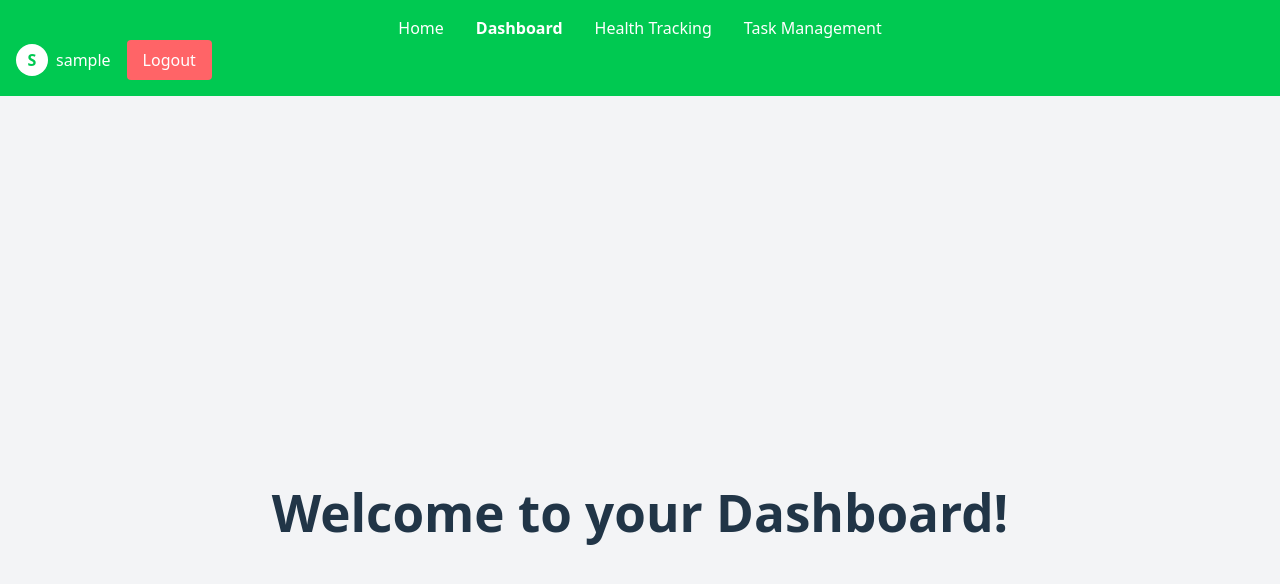
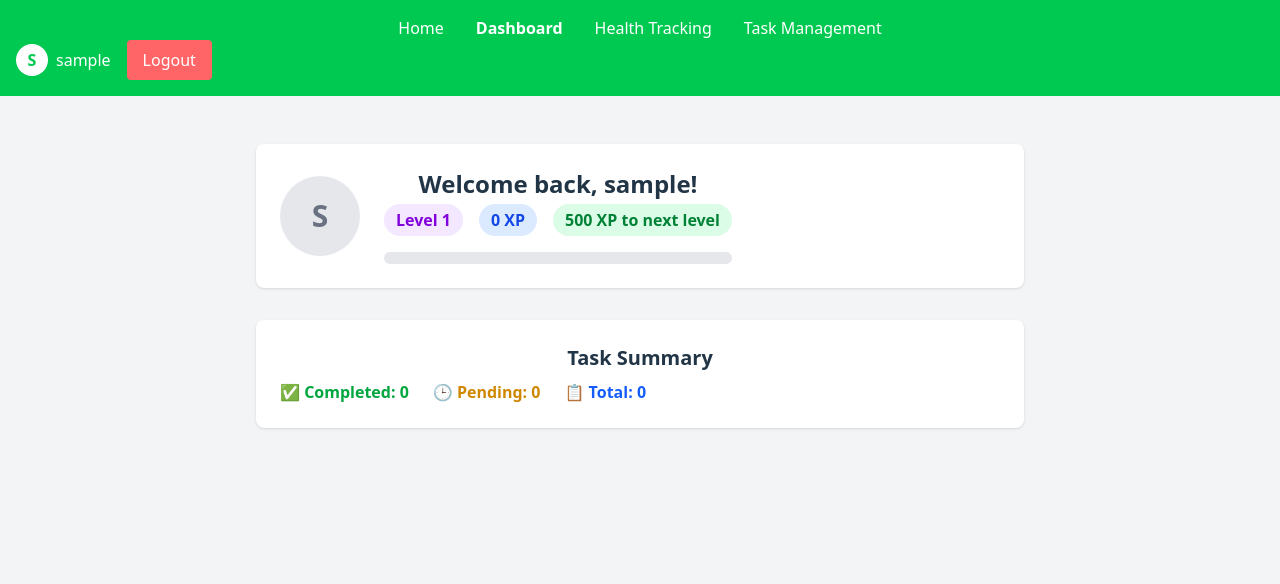
Before and after one commit to harshil05133/LevelUp-Life, a React (Vite) app in the folder levelup-life-frontend/: page /dashboard in a window 1280 px wide. Shown: the top 584 px of the page. Built offline with nearby package versions, Linux system fonts and the light colour scheme; no server answers; sample sign-in values are in the browser's storage.

Commit message:
Added some dashboard widgets to the dashboard page - a user profile component and a task summary component.

```diff
--- a/levelup-life-frontend/src/components/Dashboard.jsx
+++ b/levelup-life-frontend/src/components/Dashboard.jsx
@@ -1,9 +1,15 @@
 import React from 'react';
+import UserProfile from './UserProfile';
+import TaskSummary from './TaskSummary';
 
 const Dashboard = () => {
   return (
-    <div className="min-h-screen flex items-center justify-center bg-gray-100">
-      <h1 className="text-3xl font-bold">Welcome to your Dashboard!</h1>
+    <div className="min-h-screen bg-gray-100 p-8">
+      <div className="max-w-3xl mx-auto">
+        <UserProfile />
+        <TaskSummary />
+        {/*other dashboard widgets go here*/}
+      </div>
     </div>
   );
 };
--- /dev/null
+++ b/levelup-life-frontend/src/components/TaskSummary.jsx
@@ -0,0 +1,34 @@
+import React, { useEffect, useState } from 'react';
+import { getTasks } from '../api/tasks';
+
+const TaskSummary = () => {
+  const [total, setTotal] = useState(0);
+  const [completed, setCompleted] = useState(0);
+
+  useEffect(() => {
+    const fetchTasks = async () => {
+      try {
+        const data = await getTasks();
+        setTotal(data.length);
+        setCompleted(data.filter(t => t.completed).length);
+      } catch (err) {
+        console.error(err);
+      }
+    };
+
+    fetchTasks();
+  }, []);
+
+  return (
+    <div className="bg-white rounded-lg shadow p-6 mb-6">
+      <h3 className="text-xl font-bold mb-2">Task Summary</h3>
+      <div className="flex items-center space-x-6">
+        <div className="text-green-600 font-bold">✅ Completed: {completed}</div>
+        <div className="text-yellow-600 font-bold">🕒 Pending: {total - completed}</div>
+        <div className="text-blue-600 font-bold">📋 Total: {total}</div>
+      </div>
+    </div>
+  );
+};
+
+export default TaskSummary;
--- /dev/null
+++ b/levelup-life-frontend/src/components/UserProfile.jsx
@@ -0,0 +1,61 @@
+import React, {useEffect, useState} from 'react';
+import {getUserStats} from '../api/user'; // Adjust the import based on your file structure
+
+
+const UserProfile = () => {
+  const [userStats, setUserStats] = useState({ totalXP: 0, level: 1, xpToNextLevel: 500});
+  const [user, setUser] = useState({ username: ''});
+
+  useEffect(() => {
+    // Get user info from localStorage
+    const userData = localStorage.getItem('user');
+    if (userData){
+      setUser(JSON.parse(userData));
+    }
+
+    //Fetch xp/level stats from backend
+    const fetchStats = async () => {
+      try{
+        const stats = await getUserStats();
+        setUserStats(stats);
+      }
+      catch (err){
+        console.error(err);
+      }
+    };
+    fetchStats();
+  }, []);
+
+  return (
+    <div className="bg-white rounded-lg shadow p-6 flex items-center space-x-6 mb-8">
+      {/* Avatar (placeholder) */}
+      <div className="w-20 h-20 rounded-full bg-gray-200 flex items-center justify-center text-3xl font-bold text-gray-500">
+        {user.username ? user.username[0].toUpperCase() : '?'}
+      </div>
+      <div>
+        <h2 className="text-2xl font-bold mb-1">Welcome back, {user.username || 'User'}!</h2>
+        <div className="flex space-x-4">
+          <span className="bg-purple-100 text-purple-700 px-3 py-1 rounded-full font-semibold">
+            Level {userStats.level}
+          </span>
+          <span className="bg-blue-100 text-blue-700 px-3 py-1 rounded-full font-semibold">
+            {userStats.totalXP} XP
+          </span>
+          <span className="bg-green-100 text-green-700 px-3 py-1 rounded-full font-semibold">
+            {userStats.xpToNextLevel - userStats.totalXP} XP to next level
+          </span>
+        </div>
+      <div className="mt-4">
+        <div className="w-full bg-gray-200 h-3 rounded-full">
+          <div
+            className="bg-blue-500 h-3 rounded-full transition-all duration-500"
+            style={{ width: `${Math.min(100, (userStats.totalXP % 500) / 500 * 100)}%` }}
+          ></div>
+        </div>
+      </div>
+      </div>
+    </div>
+  );
+};
+
+export default UserProfile;
```
Also changed, not shown: levelup-life-frontend/src/App.jsx (line endings or trailing spaces).
